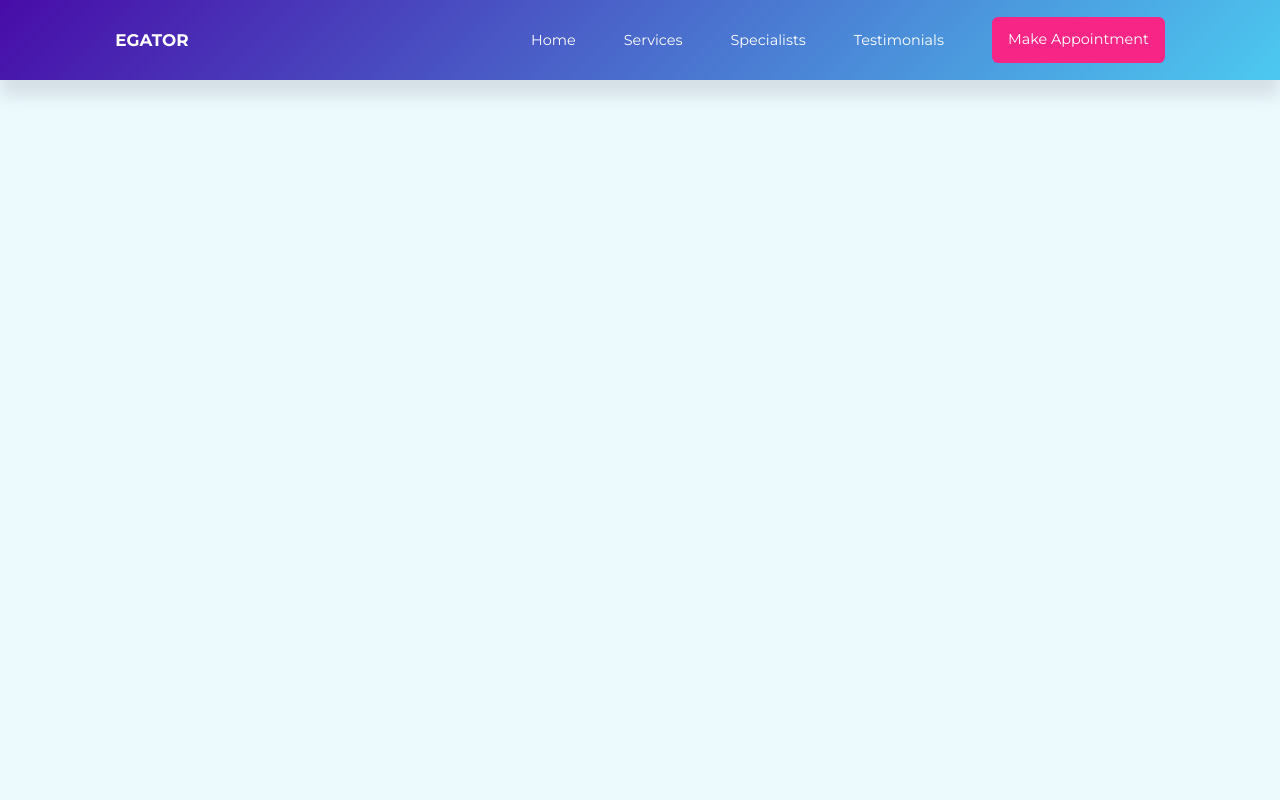
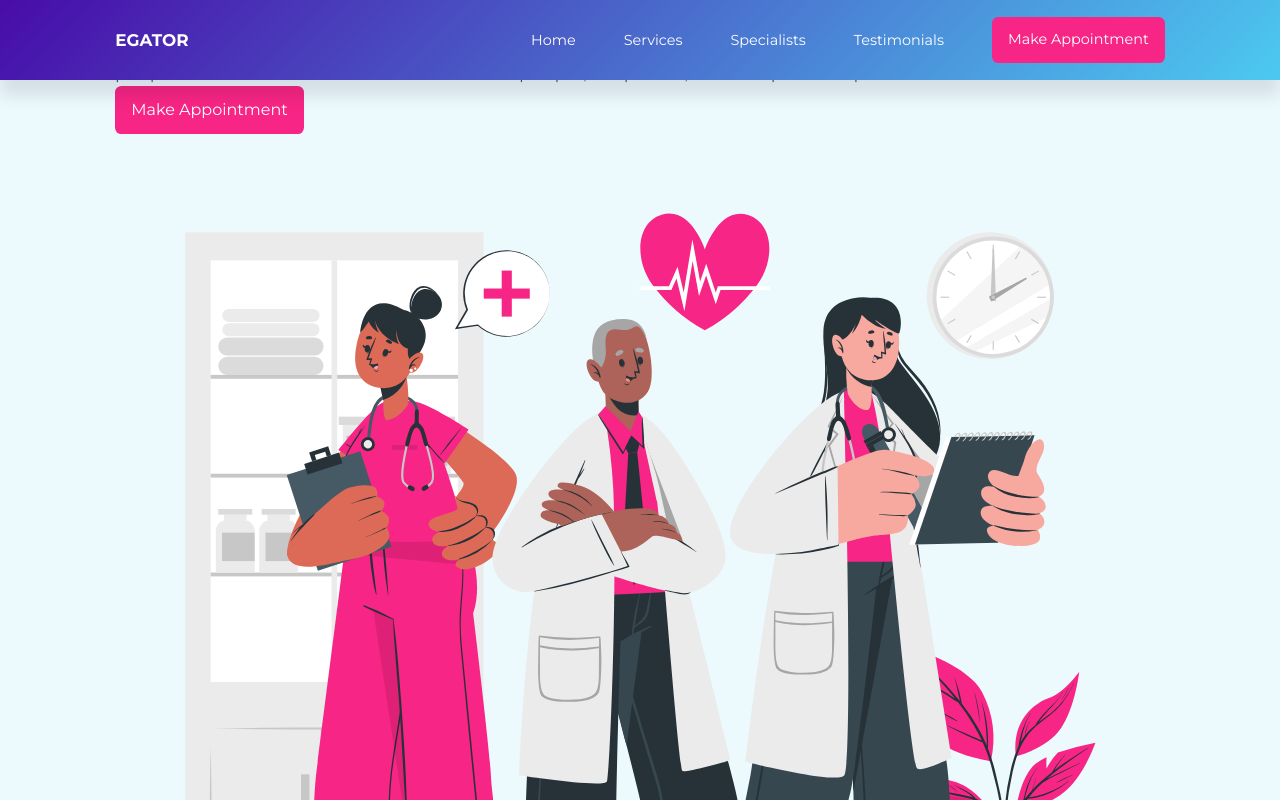
Before and after one commit to jihadul-isl-dev/responsive-sass-hospital-website, a website: page index.html in a window 1280 px wide. Shown: the top 800 px of the page. Drawn offline with nearby package versions, Linux system fonts and the light colour scheme.

Commit message:
feat: add header structure

```diff
--- a/index.html
+++ b/index.html
@@ -36,6 +36,25 @@
       </div>
     </nav>
     <!-- ================= End of NAV -->
+    <!-- ============ Header ============ -->
+    <header>
+      <div class="container">
+        <div class="header__content">
+          <h1>Complete Health Care Solutions For Everyone</h1>
+          <p>
+            Lorem ipsum dolor sit amet consectetur, adipisicing elit. Molestiae
+            quibusdam dignissimos distinctio veniam. Illo, inventore
+            perspiciatis unde libero distinctio commodi vel eaque quia,
+            temporibus, ut autem porro id repudiandae non?
+          </p>
+          <a href="#appointment" class="btn">Make Appointment</a>
+        </div>
+        <div class="header__image">
+          <img src="/assets/header.svg" alt="Header Image" />
+        </div>
+      </div>
+    </header>
+    <!-- ============ End of Header ============ -->
 
     <script src="../main.js"></script>
   </body>
--- a/scss/abstracts/_index.scss
+++ b/scss/abstracts/_index.scss
@@ -1,3 +1,4 @@
 @forward "config";
 @forward "general";
 @forward "nav";
+@forward "header";
```
Also changed, not shown: scss/abstracts/_header.scss (added).
